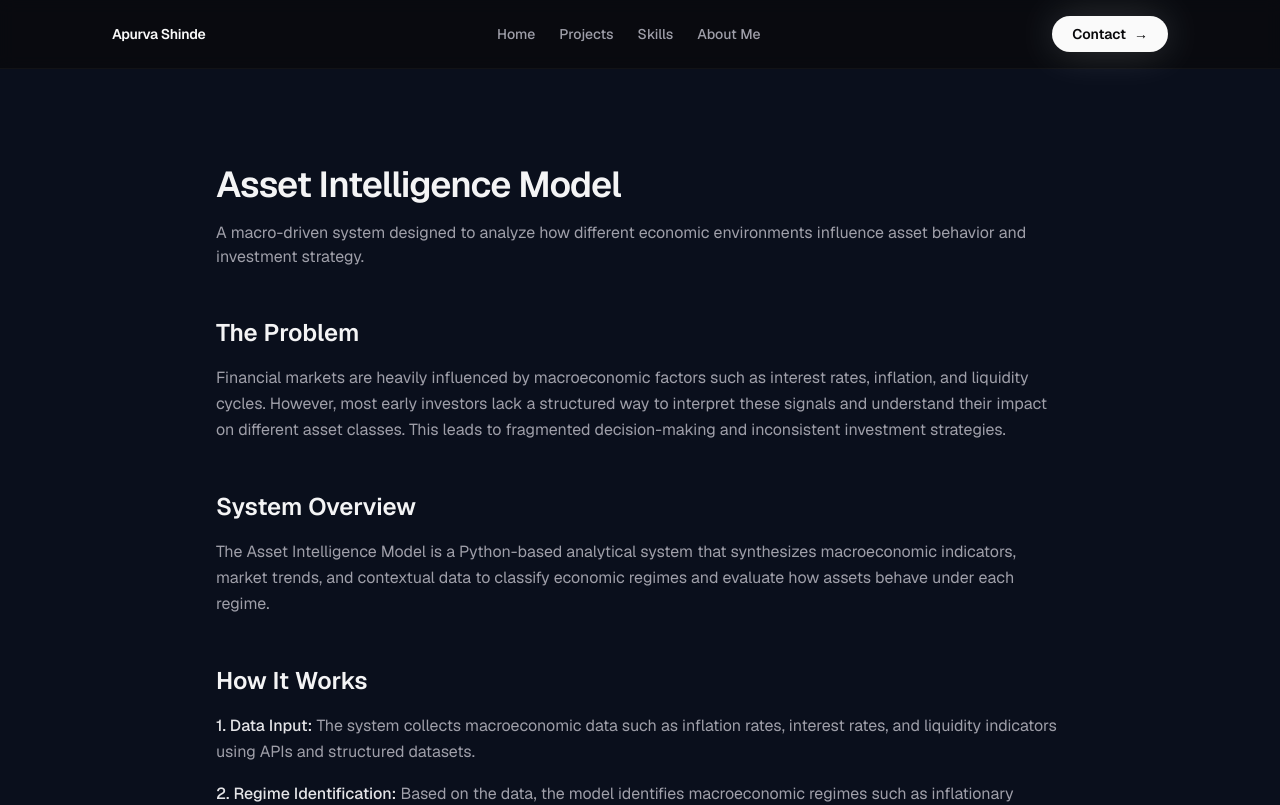
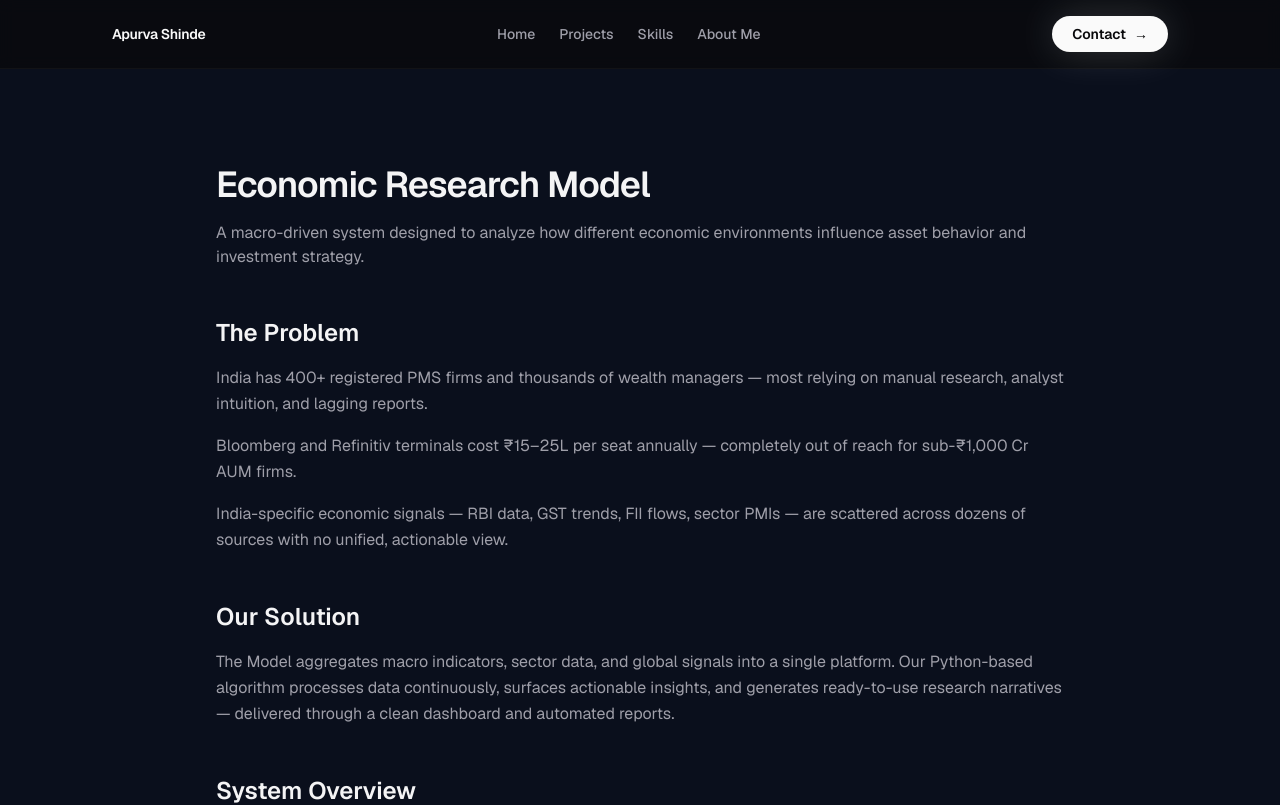
Before and after one commit to Apurv-Shinde11/Portfolio, a Next.js app: page /projects/coding/asset-intelligence in a window 1280 px wide. Shown: the top 805 px of the page. Built offline with nearby package versions, Linux system fonts and the light colour scheme.

Commit message:
Update Economic Research Model project page

```diff
--- a/app/projects/coding/asset-intelligence/page.tsx
+++ b/app/projects/coding/asset-intelligence/page.tsx
@@ -7,7 +7,7 @@ export default function AssetIntelligence() {
             {/* Title */}
             <div className="mb-12">
                 <h1 className="text-4xl font-semibold tracking-tight">
-                    Asset Intelligence Model
+                    Economic Research Model
                 </h1>
                 <p className="mt-4 text-zinc-400">
                     A macro-driven system designed to analyze how different economic environments influence asset behavior and investment strategy.
@@ -18,9 +18,21 @@ export default function AssetIntelligence() {
             <section className="mb-12">
                 <h2 className="text-2xl font-semibold">The Problem</h2>
                 <p className="mt-4 text-zinc-400 leading-relaxed">
-                    Financial markets are heavily influenced by macroeconomic factors such as interest rates, inflation, and liquidity cycles.
-                    However, most early investors lack a structured way to interpret these signals and understand their impact on different asset classes.
-                    This leads to fragmented decision-making and inconsistent investment strategies.
+                    India has 400+ registered PMS firms and thousands of wealth managers — most relying on manual research, analyst intuition, and lagging reports.
+                </p>
+                <p className="mt-4 text-zinc-400 leading-relaxed">
+                    Bloomberg and Refinitiv terminals cost ₹15–25L per seat annually — completely out of reach for sub-₹1,000 Cr AUM firms.
+                </p>
+                <p className="mt-4 text-zinc-400 leading-relaxed">
+                    India-specific economic signals — RBI data, GST trends, FII flows, sector PMIs — are scattered across dozens of sources with no unified, actionable view.
+                </p>
+            </section>
+
+            {/* Our Solution */}
+            <section className="mb-12">
+                <h2 className="text-2xl font-semibold">Our Solution</h2>
+                <p className="mt-4 text-zinc-400 leading-relaxed">
+                    The Model aggregates macro indicators, sector data, and global signals into a single platform. Our Python-based algorithm processes data continuously, surfaces actionable insights, and generates ready-to-use research narratives — delivered through a clean dashboard and automated reports.
                 </p>
             </section>
 
@@ -28,7 +40,7 @@ export default function AssetIntelligence() {
             <section className="mb-12">
                 <h2 className="text-2xl font-semibold">System Overview</h2>
                 <p className="mt-4 text-zinc-400 leading-relaxed">
-                    The Asset Intelligence Model is a Python-based analytical system that synthesizes macroeconomic indicators,
+                    The Research Model is a Python-based analytical system that synthesizes macroeconomic indicators,
                     market trends, and contextual data to classify economic regimes and evaluate how assets behave under each regime.
                 </p>
             </section>
@@ -70,6 +82,9 @@ export default function AssetIntelligence() {
                     <li>• Maps asset performance to macro conditions</li>
                     <li>• Supports more structured and informed investment decisions</li>
                 </ul>
+                <p className="mt-4 text-zinc-400 leading-relaxed">
+                    India's wealth management industry is growing at a pace that demands better research infrastructure — yet the tools available are either too expensive, too generic, or built for Western markets. EconIntel is the missing layer: affordable, India-specific, and algorithmic. We have the prototype. We have the market. We are looking for the right partners to help us scale it.
+                </p>
             </section>
 
             {/* Tech Stack */}
```
